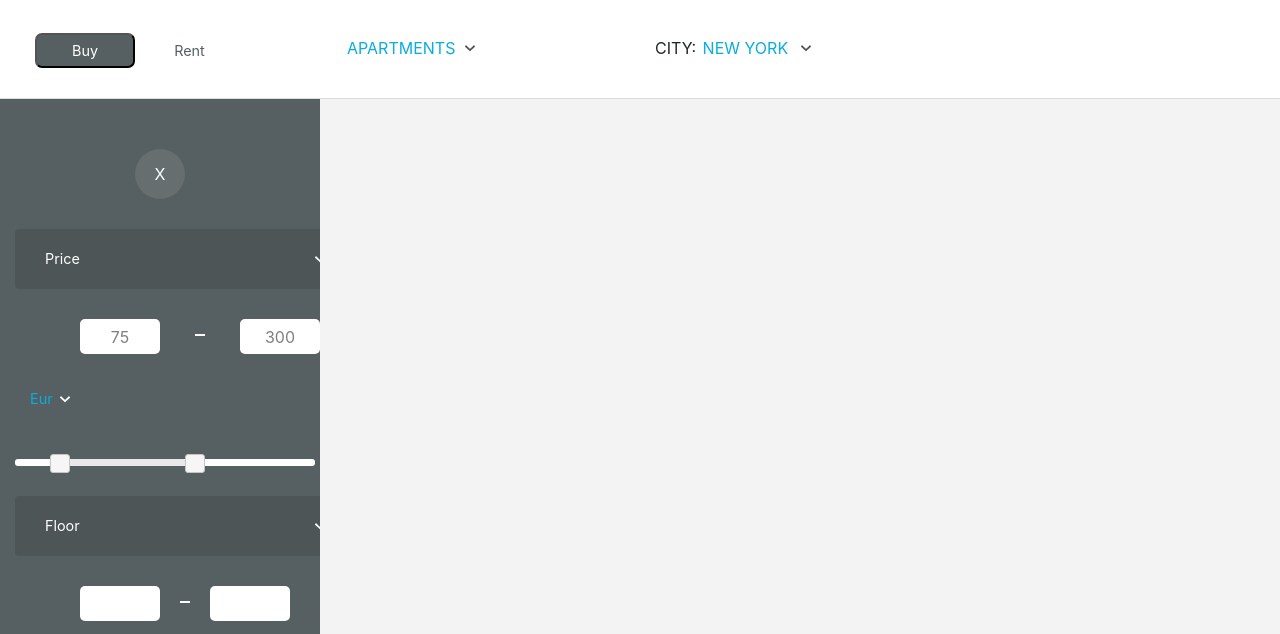
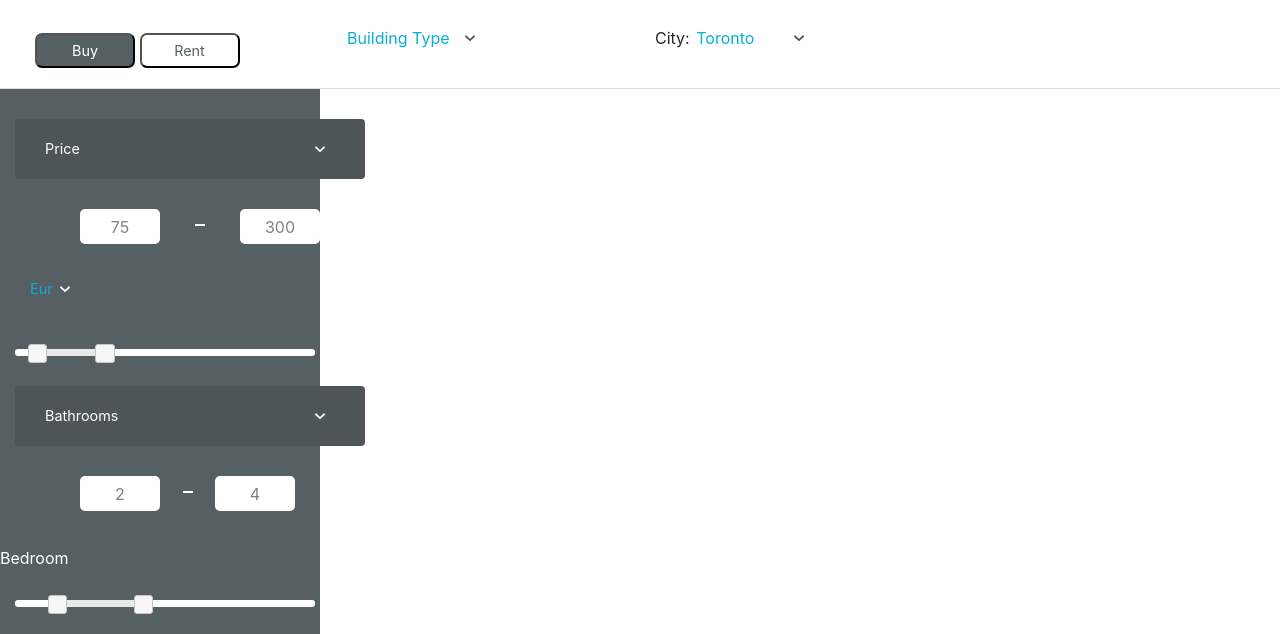
Before and after one commit to stecor/RealEstate_Fastek, a plain HTML site: page index.html in a window 1280 px wide. Shown: the part 104-738 px from the top of the page. Drawn offline with nearby package versions, Linux system fonts and the light colour scheme.

Commit message:
fixed buttons

```diff
--- a/css/master.css
+++ b/css/master.css
@@ -64,10 +64,10 @@
   height: 35px;
   color: #566062;
   background-color:  Transparent;
-  border: none;
+
 }
 
-.principal{
+.main{
   height: 1200px;
 }
 
@@ -78,17 +78,8 @@
 
 .gallery{
   background-color: #F3F3F3;
+  width: 1250px;
   height: 1200px;
-}
-
-.buttonX{
-  background-color: #666E70;
-  border: none;
-  margin-top: 50px;
-  border-radius: 50px;
-  width: 50px;
-  height: 50px;
-  color: #fff;
 }
 
 .col-centered{
@@ -111,14 +102,14 @@
 }
 
 :focus {
-    outline: none !important;
+  outline: none !important;
 }
 
-.price, .floor, .space, .other{
+.price, .bathroom, .space, .other{
   margin-top: 30px;
 }
 
-.rooms, .extras{
+.owner, .extras{
   margin-top: 3px;
 }
 
@@ -151,14 +142,21 @@
   margin-top: 30px;
 }
 
-#slider-range{
+#slider-price{
   height: 7px;
   width: 300px;
   margin: auto;
   border: none;
 }
 
-.min-floor,.max-floor{
+#slider-bedroom{
+  height: 7px;
+  width: 300px;
+  margin: auto;
+  border: none;
+}
+
+.min-bedroom,.max-bedroom{
   width: 80px;
   height: 35px;
   background-color: #fff;
@@ -168,14 +166,20 @@
   margin-top: 30px;
 }
 
-.min-floor{
+.min-bedroom{
   margin-left: 80px;
   text-align: center;
 }
 
-.max-floor{
-  margin-right: 30px;
+.max-bedroom{
+  margin-right: 25px;
   text-align: center;
+}
+
+.label-bedroom{
+  color: #fff;
+  margin-top: 35px;
+  margin-right: 40px;
 }
 
 .label-eur{
@@ -194,12 +198,6 @@
  border: none;
  background: #4D5557 url("/images/br_down.png") no-repeat 60px center;
  background-color: Transparent;
-}
-
-.label-floor{
-  color: #fff;
-  margin-top: 35px;
-  margin-right: 60px;
 }
 
 .divisory{
@@ -314,28 +312,36 @@
   color: #09AEDC;
   padding-right: 100px;
   width: 150px;
-  height: 60px;
+  height: 40px;
   color: ##09AEDC;
   -webkit-appearance: none;
    -moz-appearance: none;
    appearance: none;
    padding: 2px 2px 2px 2px;
-   border: none;
    background: #4D5557 url("/images/gray_down.png") no-repeat 120px center;
    background-color: Transparent;
+   border: none;
+}
+
+.type:hover{
+  cursor:pointer;
 }
 
 .city{
   color: #09AEDC;
   padding-right: 100px;
   width: 150px;
-  height: 60px;
+  height: 40px;
   color: ##09AEDC;
   -webkit-appearance: none;
    -moz-appearance: none;
    appearance: none;
    padding: 2px 2px 2px 2px;
-   border: none;
    background: #4D5557 url("/images/gray_down.png") no-repeat 100px center;
    background-color: Transparent;
+   border: none;
 }
+
+.city:hover{
+  cursor:pointer;
+}
--- a/index.html
+++ b/index.html
@@ -15,13 +15,17 @@
   </head>
   <body>
     <div class="container-fluid">
-      <section class="row search-body">
+
+      <!-- search-body Section -->
+      <section class="search-body row">
         <div class="burguer col-sm-1"></div>
         <div class="logo col-sm-2">FASTEK</div>
         <div class="search col-sm-9">
           <input type="text" name="" value=""  placeholder="&#xF002;  Enter ID or search by street address">
         </div>
       </section>
+
+      <!-- Menu Section -->
       <section class="menu row">
         <div class="buttons col-sm-3">
           <button type="button" name="button" class="buy">Buy</button>
@@ -30,27 +34,37 @@
 
         <div class="types col-sm-3">
           <select name="type" class="type">
-             <option disabled selected >APARTMENTS</option>
-             <option>Dolar</option>
-             <option>Real</option>
+            <option disabled selected >Building Type</option>
+             <option>Residential</option>
+             <option>Recreational</option>
+             <option>Condo/Strata</option>
+             <option>Multi Family</option>
+             <option>Agriculture</option>
+             <option>Parking</option>
+             <option>Vacant Land</option>
            </select>
         </div>
 
         <div class="types col-sm-3">
-          <label>CITY:</label>
+          <label>City:</label>
           <select name="city" class="city">
-             <option disabled selected >NEW YORK</option>
-             <option>Dolar</option>
-             <option>Real</option>
+             <option disabled selected >Toronto</option>
+             <option>Mississauga</option>
+             <option>Vancouver</option>
            </select>
         </div>
 
-        <div class="district col-sm-3"></div>
+        <div class="district col-sm-3">
+        </div>
       </section>
-      <section class="principal row">
+
+      <!-- Main Section -->
+      <section class="main row">
+
+        <!-- Settings Section -->
         <div class="settings col-sm-3 col-centered ">
-          <button type="button" name="button" class="buttonX ">X</button>
 
+          <!-- Dropdown Price -->
           <select name="price" class="select price mx-auto rounded">
             <option disabled selected ><p >Price</p></option>
             <option>Pizza</option>
@@ -60,6 +74,7 @@
             <option>Other</option>
           </select>
 
+          <!-- Range Price -->
           <div class="range-price row">
             <input class="min-price" id="min-price" />
             <div class="divisory mx-auto"></div>
@@ -72,24 +87,37 @@
           </div>
 
           <div class="range-interval">
-            <div id="slider-range"></div>
+            <div id="slider-price"></div>
           </div>
 
-          <select name="floor" class="select floor mx-auto rounded">
-            <option disabled selected ><p >Floor</p></option>
-            <option>Pizza</option>
-            <option>Grocerie</option>
-            <option>Bakery</option>
-            <option>Market</option>
-            <option>Other</option>
+          <!-- Dropdown Bathrooms -->
+          <select name="bathroom" class="select bathroom mx-auto rounded">
+            <option disabled selected ><p >Bathrooms</p></option>
+            <option>1</option>
+            <option>1+</option>
+            <option>2</option>
+            <option>2+</option>
+            <option>3</option>
+            <option>3+</option>
+            <option>4</option>
+            <option>4+</option>
+            <option>5</option>
+            <option>5+</option>
           </select>
 
-          <div class="range-floor row">
-            <input class="min-floor"/>
+          <!-- Range Bedrooms -->
+          <div class="range-bedroom row">
+            <input class="min-bedroom" id="min-bedroom" />
             <div class="divisory mx-auto"></div>
-            <input class="max-floor"/><span class="label-floor" >Floor</span>
+            <input class="max-bedroom" id="max-bedroom"/>
+            <span class="label-bedroom" >Bedroom</span>
           </div>
 
+          <div class="range-interval">
+            <div id="slider-bedroom"></div>
+          </div>
+
+          <!-- Dropdown Space(m2) -->
           <select name="space" class="select space mx-auto rounded">
             <option disabled selected ><p >Space (m2)</p></option>
             <option>Pizza</option>
@@ -99,15 +127,17 @@
             <option>Other</option>
           </select>
 
-          <select name="rooms" class="select rooms mx-auto rounded">
-            <option disabled selected ><p >Rooms</p></option>
-            <option>Pizza</option>
-            <option>Grocerie</option>
-            <option>Bakery</option>
-            <option>Market</option>
-            <option>Other</option>
+          <!-- Dropdown Ownership -->
+          <select name="owner" class="select owner mx-auto rounded">
+            <option disabled selected ><p >Ownership</p></option>
+            <option>Any</option>
+            <option>Freehold</option>
+            <option>Condo/Strata</option>
+            <option>Timeshare/Fractional</option>
+            <option>Leasehold</option>
           </select>
 
+          <!-- Dropdown Extras -->
           <select name="extras" class="select extras mx-auto rounded">
             <option disabled selected ><p >Extras</p></option>
             <option>Pizza</option>
@@ -117,6 +147,7 @@
             <option>Other</option>
           </select>
 
+          <!-- Checkbox Variety -->
           <div class="checkcol">
             <div class="checkbox">
               <div class="tag">Wi-Fi</div>
@@ -145,6 +176,7 @@
             </div>
           </div>
 
+            <!-- Dropdown Other -->
             <select name="other" class="select other mx-auto rounded">
               <option disabled selected ><p >Other</p></option>
               <option>Pizza</option>
@@ -154,6 +186,7 @@
               <option>Other</option>
             </select>
 
+            <!-- Dropdown Food delivery -->
             <select name="food-delivery" class="food-delivery mx-auto">
                <option disabled selected >Food delivery</option>
                <option>Pizza</option>
@@ -165,10 +198,15 @@
 
               <div class="hr"></div>
 
+              <!-- Button Search -->
               <div class="btn-search-pos"><button type="button" name="button" class="btn-search">SEARCH</button></div>
         </div>
-        <div class="gallery col-sm-9">
-        </div>
+
+        <!-- Gallery Section -->
+        <section class="gallery">
+          <div class="photos ">
+          </div>
+        </section>
       </section>
     </div>
   </body>
--- a/js/main.js
+++ b/js/main.js
@@ -1,18 +1,30 @@
 
 //Slider range jquery-ui
 $( function() {
-    $( "#slider-range" ).slider({
+    $( "#slider-price" ).slider({
       range: true,
       min: 0,
-      max: 500,
+      max: 1000,
       values: [ 75, 300 ],
       slide: function( event, ui ) {
         $( "#min-price" ).val( ui.values[ 0 ]  );
         $( "#max-price" ).val( ui.values[ 1 ]  );
       }
     });
-    $( "#min-price" ).val(  $( "#slider-range" ).slider( "values", 0 ) );
-    $( "#max-price" ).val(  $( "#slider-range" ).slider( "values", 1 ) );
+    $( "#min-price" ).val(  $( "#slider-price" ).slider( "values", 0 ) );
+    $( "#max-price" ).val(  $( "#slider-price" ).slider( "values", 1 ) );
 
-
+    /* Slider Bedroom */
+    $( "#slider-bedroom" ).slider({
+      range: true,
+      min: 1,
+      max: 8,
+      values: [ 2, 4 ],
+      slide: function( event, ui ) {
+        $( "#min-bedroom" ).val( ui.values[ 0 ]  );
+        $( "#max-bedroom" ).val( ui.values[ 1 ]  );
+      }
+    });
+    $( "#min-bedroom" ).val(  $( "#slider-bedroom" ).slider( "values", 0 ) );
+    $( "#max-bedroom" ).val(  $( "#slider-bedroom" ).slider( "values", 1 ) );
   } );
```
